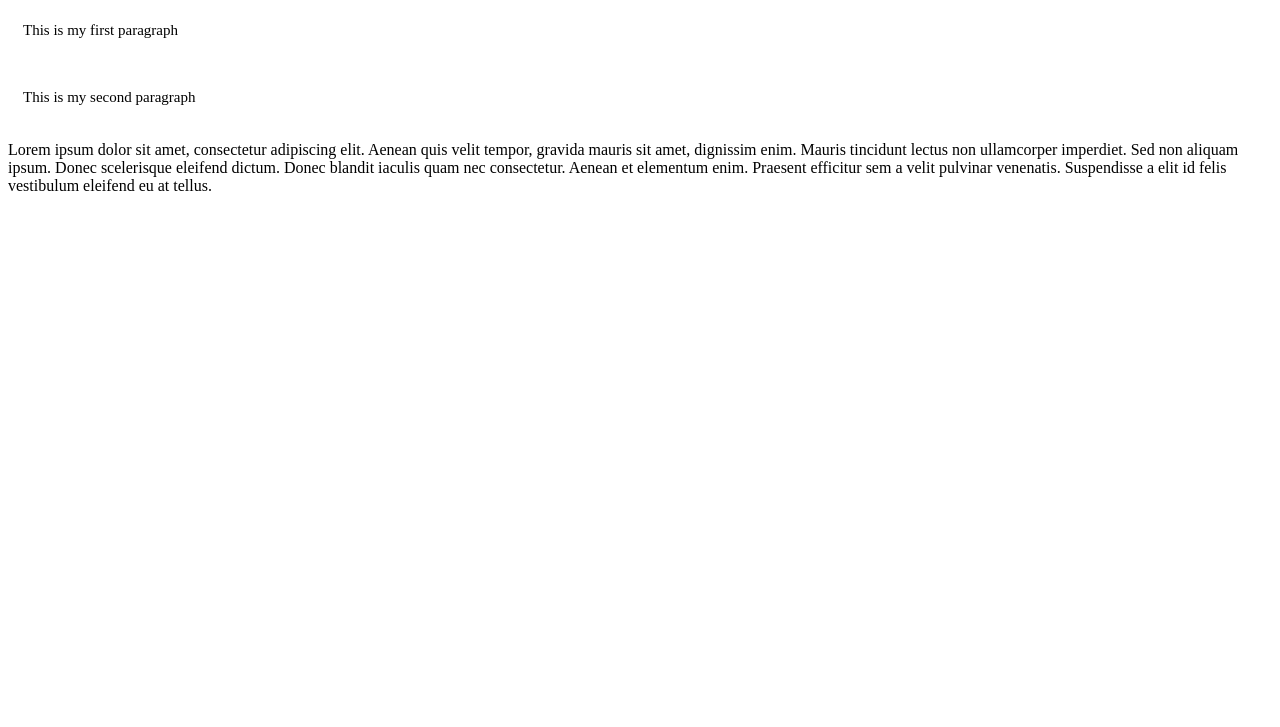
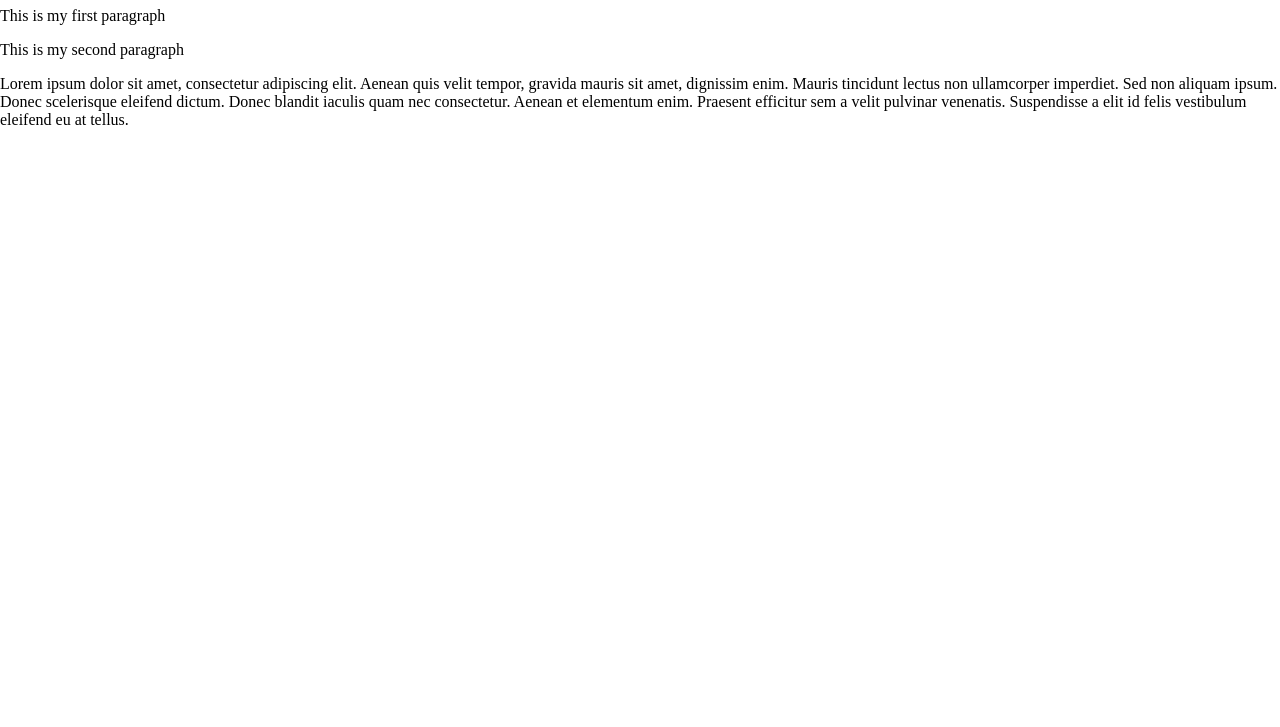
Before and after one commit to charlesDouc/Voxco-CSS-Workshop, a plain HTML site: page Session-1_Exercise/index.html in a window 1280 px wide. Shown: the part 73-800 px from the top of the page. Drawn offline with Linux system fonts and the light colour scheme.

Commit message:
fix: exercise 1 ready to be distributed

```diff
--- a/Session-1_Exercise/index.html
+++ b/Session-1_Exercise/index.html
@@ -8,8 +8,8 @@
 
 <div>
     <h1>Hello world!</h1>
-    <p style="margin-bottom: 20px; font-size: 15px; padding: 15px;">This is my first paragraph</p>
-    <p style="margin-bottom: 20px; font-size: 15px; padding: 15px;">This is my second paragraph</p>
+    <p>This is my first paragraph</p>
+    <p>This is my second paragraph</p>
 
     <article>
         Lorem ipsum dolor sit amet, consectetur adipiscing elit. Aenean quis velit tempor, gravida mauris sit amet, dignissim enim. Mauris tincidunt lectus non ullamcorper imperdiet. Sed non aliquam ipsum. Donec scelerisque eleifend dictum. Donec blandit iaculis quam nec consectetur. Aenean et elementum enim. Praesent efficitur sem a velit pulvinar venenatis. Suspendisse a elit id felis vestibulum eleifend eu at tellus.
--- a/Session-1_Exercise/style/style.css
+++ b/Session-1_Exercise/style/style.css
@@ -2,6 +2,6 @@
 /* ------------------ Put your CSS here! ------------------ */
 /* -------------------------------------------------------- */
 body {
-
-
+    margin: 0;
+    padding: 0;
 }
```
